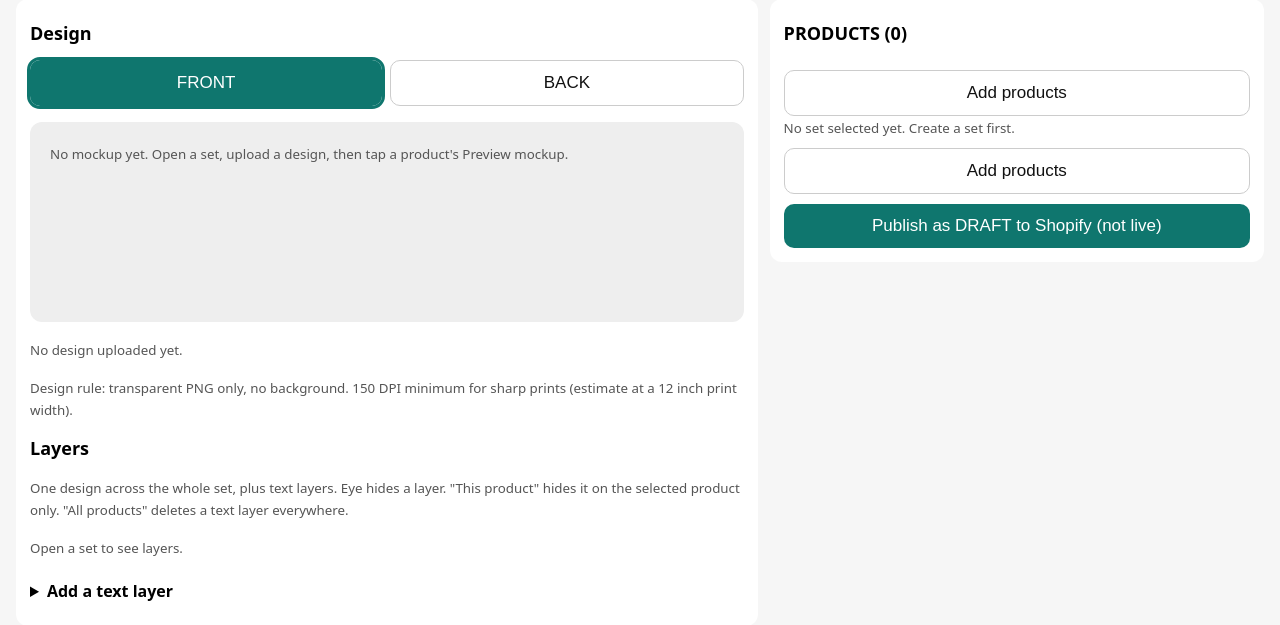
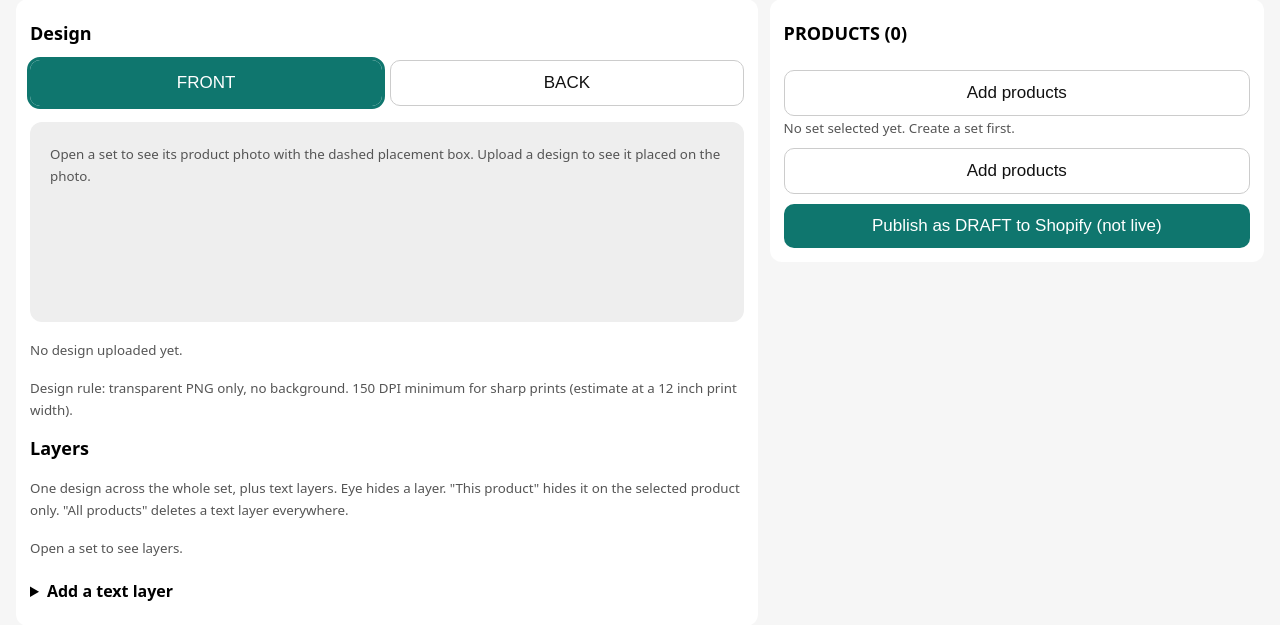
Before and after one commit to mahfuzurrahmanovi/set-app, a Flask app: page / in a window 1280 px wide. Shown: the part 578-1203 px from the top of the page. Run offline with Flask 3, Linux system fonts and the light colour scheme.

Commit message:
Fix 2.1: bare-photo mockup with dashed box when no design uploaded, visible Mockup order block

```diff
--- a/set-app-render/server/templates/index.html
+++ b/set-app-render/server/templates/index.html
@@ -78,7 +78,7 @@
       <button id="tabBack" class="secondary" onclick="setViewSide('back')">BACK</button>
     </div>
     <div class="mockupWrap" id="centreWrap">
-      <div id="centreEmpty"><p style="padding:20px"><small>No mockup yet. Open a set, upload a design, then tap a product's Preview mockup.</small></p></div>
+      <div id="centreEmpty"><p style="padding:20px"><small>Open a set to see its product photo with the dashed placement box. Upload a design to see it placed on the photo.</small></p></div>
       <img id="centreImg" alt="Product mockup" style="display:none" onload="positionPlaceBox()">
       <div class="placebox" id="placeBox" style="display:none"></div>
     </div>
@@ -372,6 +372,9 @@ function renderProducts() {
         + '<button class="secondary" onclick="reorderMockup(\'' + esc(p.product_id) + '\', ' + i + ', -1)">Up</button>'
         + '<button class="secondary" onclick="reorderMockup(\'' + esc(p.product_id) + '\', ' + i + ', 1)">Down</button></div>';
     }).join('');
+    const reorderBlock = ((p.mockups || []).length >= 2)
+      ? '<div><h3>Mockup order</h3><p><small>Use Up / Down to reorder mockups. First is the storefront image when no hero is picked.</small></p>' + reorderRows + '</div>'
+      : '';
     return '<div class="prodcard' + (isSel ? ' selected' : '') + '" onclick="selectProduct(\'' + esc(p.product_id) + '\')">'
       + '<div style="display:flex;gap:10px;align-items:flex-start">' + productThumb(p)
       + '<div style="flex:1;min-width:0"><b style="overflow-wrap:anywhere">' + title + '</b>' + badge
@@ -391,8 +394,8 @@ function renderProducts() {
       + '<label>Base cost</label><input id="cost-' + sid + '" inputmode="decimal" placeholder="e.g. 12.50" value="' + (p.base_cost === undefined || p.base_cost === null ? '' : esc(p.base_cost)) + '">'
       + '<button class="secondary" onclick="savePricing(\'' + esc(p.product_id) + '\')">Save price</button>'
       + '<div id="priceResult-' + sid + '"></div></details>'
-      + (mockups.length ? '<details onclick="event.stopPropagation()"><summary>Mockups + hero</summary><label>Main image for the listing</label><select id="hero-' + sid + '">' + heroOpts + '</select><button class="secondary" onclick="saveHero(\'' + esc(p.product_id) + '\')">Save hero</button>'
-      + '<p><small>Reorder mockups (first is the storefront image when no hero is picked):</small></p>' + reorderRows + '</details>' : '')
+      + (mockups.length ? '<details onclick="event.stopPropagation()"><summary>Mockups + hero</summary><label>Main image for the listing</label><select id="hero-' + sid + '">' + heroOpts + '</select><button class="secondary" onclick="saveHero(\'' + esc(p.product_id) + '\')">Save hero</button></details>' : '')
+      + reorderBlock
       + '</div>';
   }).join('');
 }
@@ -467,15 +470,24 @@ async function removeProduct(pid) {
 }
 async function previewMockup(pid) {
   if (!currentSet) return alert('Create a set first.');
-  if (!currentSet.design_url) return alert('Upload a design first.');
   const sid = safeId(pid);
   const box = document.getElementById('preview-' + sid);
   box.innerHTML = '<small>Making preview...</small>';
   const p = currentSet.products.filter(function(x) { return x.product_id === pid; })[0];
-  const photo = (p && (p.hero_image || (p.images || [])[0])) || '';
+  let photo = (p && (p.hero_image || (p.images || [])[0] || p.image || p._photo)) || '';
+  if (!photo) {
+    try {
+      const pr = await fetch('/api/sets/' + currentSet.id + '/products/' + encodeURIComponent(pid) + '/photo');
+      const pj = await pr.json();
+      if (pj.photo) { photo = pj.photo; if (p) p._photo = photo; }
+    } catch (e) {}
+  }
   if (!photo) { box.innerHTML = '<small>No product photo to preview on.</small>'; return; }
   try {
-    const r = await fetch('/api/sets/' + currentSet.id + '/mockups', { method: 'POST', headers: {'Content-Type': 'application/json'}, body: JSON.stringify({ design: currentSet.design_url, photos: { [pid]: photo } }) });
+    const body = { photos: {} };
+    body.photos[pid] = photo;
+    if (currentSet.design_url) body.design = currentSet.design_url;
+    const r = await fetch('/api/sets/' + currentSet.id + '/mockups', { method: 'POST', headers: {'Content-Type': 'application/json'}, body: JSON.stringify(body) });
     const j = await r.json();
     if (!r.ok) throw new Error(j.error || 'Preview failed.');
     const url = j.mockups[pid];
@@ -503,7 +515,7 @@ function setViewSide(side) {
 }
 function centreImageUrl(p) {
   if (!p) return '';
-  return (p.mockups && p.mockups[0]) || p.hero_image || (p.images && p.images[0]) || p.image || '';
+  return (p.mockups && p.mockups[0]) || p.hero_image || (p.images && p.images[0]) || p.image || p._photo || '';
 }
 function renderCentreMockup() {
   const img = document.getElementById('centreImg');
@@ -511,12 +523,36 @@ function renderCentreMockup() {
   const box = document.getElementById('placeBox');
   const p = selectedProduct();
   const url = p ? centreImageUrl(p) : '';
-  if (!url || viewSide === 'back') {
+  if (viewSide === 'back') {
     img.style.display = 'none';
     empty.style.display = 'block';
-    if (viewSide === 'back' && p) empty.innerHTML = '<p style="padding:20px"><small>Back side preview is not available. FRONT is the working side.</small></p>';
-    else if (p) empty.innerHTML = '<p style="padding:20px"><small>No mockup yet for ' + esc(p.title || p.product_id) + '. Tap its Preview mockup button.</small></p>';
+    if (p) empty.innerHTML = '<p style="padding:20px"><small>Back side preview is not available. FRONT is the working side.</small></p>';
     box.style.display = 'none';
+    return;
+  }
+  if (!url) {
+    img.style.display = 'none';
+    box.style.display = 'none';
+    empty.style.display = 'block';
+    if (p && !p._photoTried) {
+      p._photoTried = true;
+      const pid = p.product_id;
+      empty.innerHTML = '<p style="padding:20px"><small>Loading product photo...</small></p>';
+      fetch('/api/sets/' + currentSet.id + '/products/' + encodeURIComponent(pid) + '/photo')
+        .then(function(r) { return r.json(); })
+        .then(function(j) {
+          const sel = selectedProduct();
+          if (j.photo && sel && sel.product_id === pid) {
+            p._photo = j.photo;
+            renderCentreMockup();
+          } else if (sel && sel.product_id === pid) {
+            empty.innerHTML = '<p style="padding:20px"><small>No photo on file for ' + esc(p.title || p.product_id) + '. Tap its Preview mockup button once a product photo is available.</small></p>';
+          }
+        })
+        .catch(function() {});
+    } else if (p) {
+      empty.innerHTML = '<p style="padding:20px"><small>No photo on file for ' + esc(p.title || p.product_id) + '. Tap its Preview mockup button once a product photo is available.</small></p>';
+    }
     return;
   }
   empty.style.display = 'none';
```
